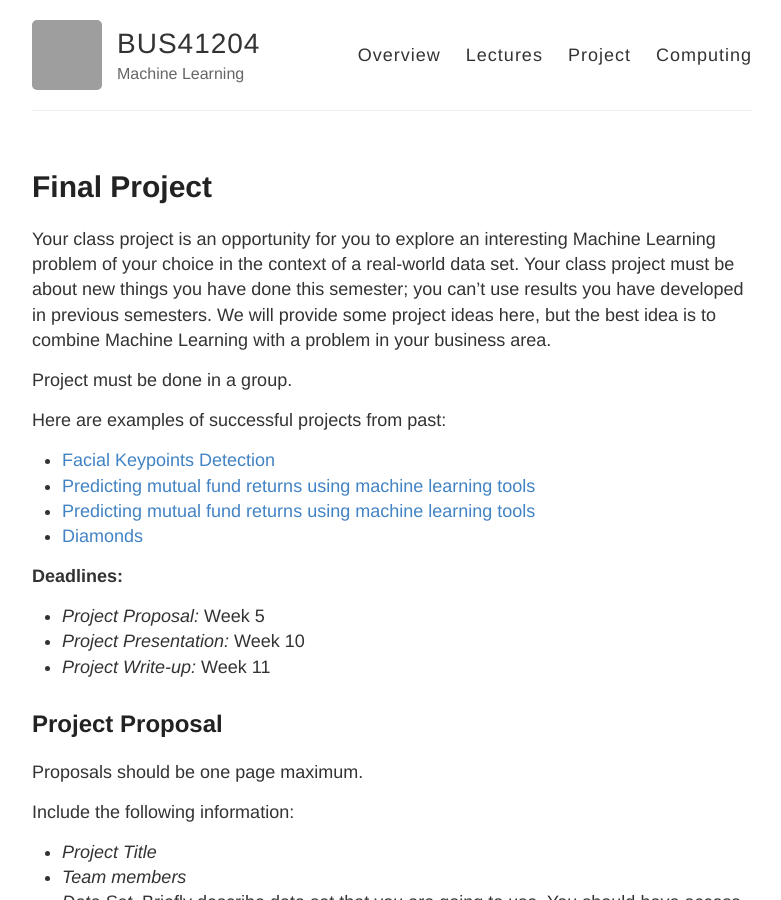
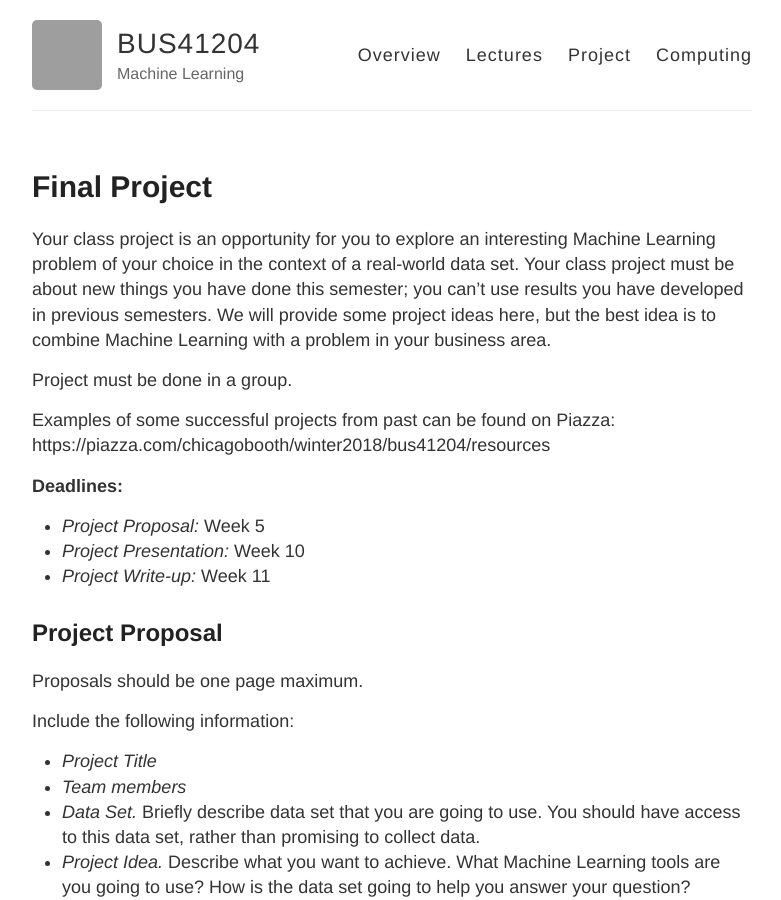
Before and after one commit to ChicagoBoothML/ML2017, a Jekyll site: the page built from project.md, in a window 1280 px wide and 900 px high. Shown: the whole window, without its empty margins (248-1029 px from the left). Built offline with Jekyll 4.4.1, drawn with Linux system fonts in a browser that asks for light colours; grey boxes are pictures that could not be loaded.

Commit message:
Update project.md

```diff
--- a/project.md
+++ b/project.md
@@ -10,12 +10,9 @@ in the context of a real-world data set. Your class project must be about new th
 Project must be done in a group.
 
 
-Here are examples of successful projects from past:
+Examples of some successful projects from past can be found on Piazza:
+https://piazza.com/chicagobooth/winter2018/bus41204/resources
 
-* [Facial Keypoints Detection](https://piazza.com/class_profile/get_resource/ixiudyq1m7bj0/ixjtnuml5zz797)
-* [Predicting mutual fund returns using machine learning tools](https://piazza.com/class_profile/get_resource/ixiudyq1m7bj0/ixjtnlzxoh53lm)
-* [Predicting mutual fund returns using machine learning tools](https://piazza.com/class_profile/get_resource/ixiudyq1m7bj0/ixjtmyt1or4o7)
-* [Diamonds](https://piazza.com/class_profile/get_resource/ixiudyq1m7bj0/ixjtnbnpbv61po)
 
 **Deadlines:**
 
```
